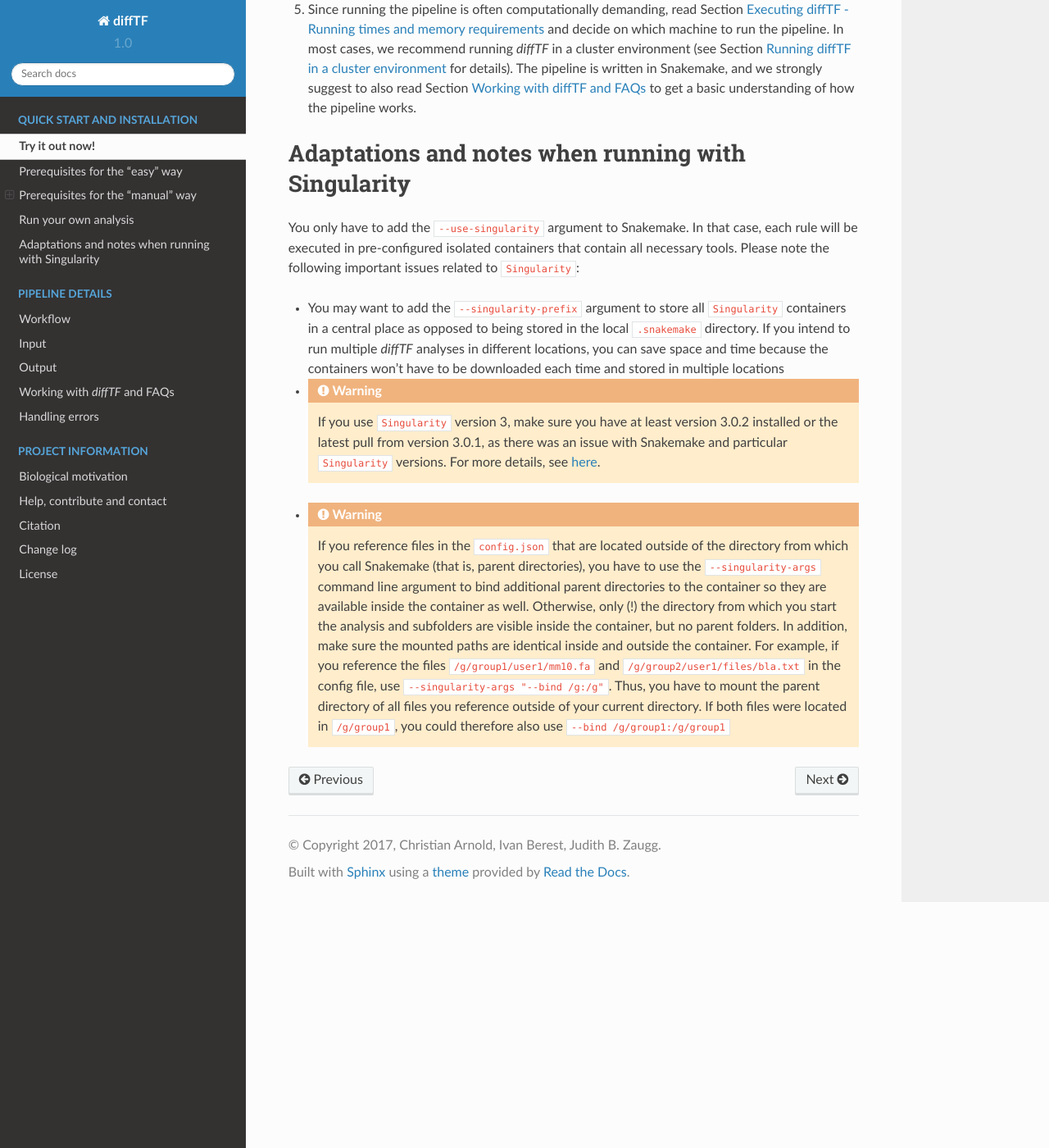
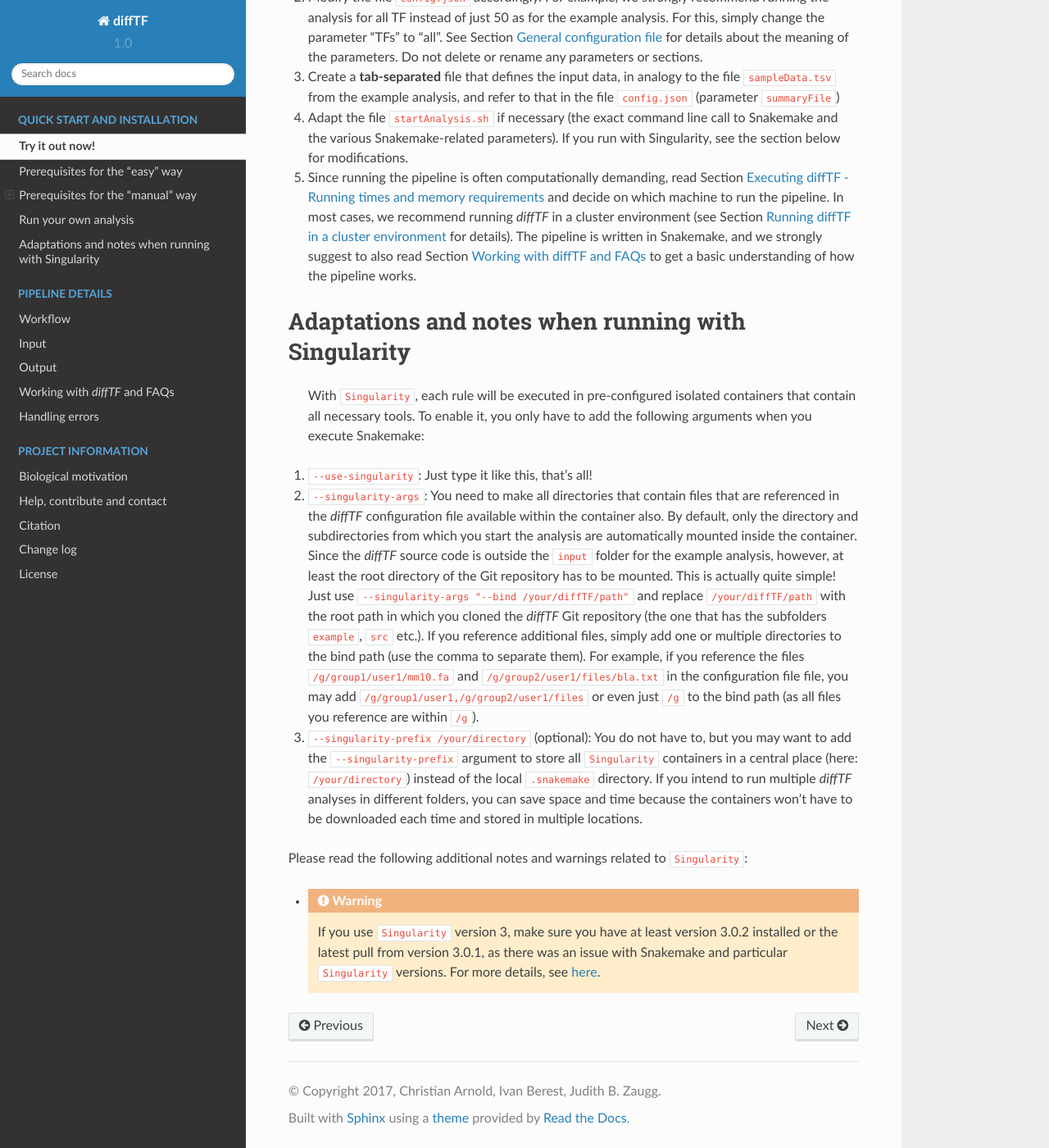
Before and after one commit to jfallmann/diffTF_Fork, a Sphinx documentation site: the page built from docs/chapter1.rst, in a window 1280 px wide and 1400 px high, scrolled down 3794 px. Shown: the whole window at 82% size. Built offline with Sphinx 7.4.7 and the Read the Docs theme 2.0.0, drawn with Linux system fonts in a browser that asks for light colours; some of the changed text lies outside the part shown.

Commit message:
Documentation updates

```diff
--- a/docs/chapter1.rst
+++ b/docs/chapter1.rst
@@ -7,7 +7,7 @@
 
 Principally, there are two ways of installing *diffTF* and the proper tools:
 
-1a. The "easy" way: Using ``Singularity`` and our preconfigured *diffTF* containers that contain all necessary tools, R, and R libraries
+1a. **The "easy" way**: Using ``Singularity`` and our preconfigured *diffTF* containers that contain all necessary tools, R, and R libraries
 
   You only need to install Snakemake (see below for details) and ``Singularity``. Snakemake supports Singularity in Versions >=2.4. You can check whether you already have ``Singularity`` installed by simply typing
 
@@ -19,7 +19,7 @@
 
   .. note:: Make to read the section :ref:`docs-singularityNotes` properly!
 
-1b. The "more complicated" way:  Install the necessary tools (*Snakemake*, *samtools*, *bedtools*, *Subread*, and *R* along with various packages).
+1b. **The "more complicated" way**:  Install the necessary tools (*Snakemake*, *samtools*, *bedtools*, *Subread*, and *R* along with various packages).
 
   .. note:: Note that all tools require Python 3.
 
@@ -40,7 +40,7 @@
 
   In addition, *R* is needed along with various packages (see below for details).
 
-2. Clone the Git repository:
+2. **Clone the Git repository:**
 
     .. code-block:: Bash
 
@@ -60,7 +60,7 @@
 
     Otherwise, consult the internet on how to best install Git for your system.
 
-3. To run the example analysis for 50 TF, simply perform the following steps:
+3. **To run the example analysis for 50 TF, simply perform the following steps:**
 
   * Change into the ``example/input`` directory within the Git repository
 
@@ -80,14 +80,26 @@
 
           sh startAnalysisDryRun.sh
 
-  * Once the dryrun is successful, start the analysis via the second helper script. If you want to include ``Singularity`` (which we strongly recommend), simply edit the file and add the ``--use-singularity`` command line argument in addition to the other arguments (see the Snakemake documentation and the section :ref:`docs-singularityNotes` for more details).
+  * Once the dryrun is successful, start the analysis via the second helper script.
+
+    .. code-block:: Bash
+
+      sh startAnalysis.sh
+
+    If you want to include ``Singularity`` (which we strongly recommend), simply edit the file and add the ``--use-singularity`` and ``--singularity-args`` command line arguments in addition to the other arguments (see the Snakemake documentation and the section :ref:`docs-singularityNotes` for more details).
+
+    Thus, the command you execute should look like this:
 
         .. code-block:: Bash
 
-          sh startAnalysis.sh
+          snakemake --snakefile ../../src/Snakefile --cores 2 --configfile config.json \
+           --use-singularity --singularity-args "--bind /your/diffTF/path"
 
-4. To run your own analysis, modify the files ``config.json`` and ``sampleData.ts``. See the instructions in the section `Run your own analysis`_ for more details.
-5. If your analysis finished successfully, take a look into the ``FINAL_OUTPUT`` folder within your specified output directory, which contains the summary tables and visualization of your analysis. If you received an error, take a look in Section :ref:`docs-errors` to troubleshoot.
+    Read in section :ref:`docs-singularityNotes` about the ``--bind`` option and what ``/your/diffTF/path`` means here , it is actually very easy!
+
+
+4. **To run your own analysis**, modify the files ``config.json`` and ``sampleData.tsv``. See the instructions in the section `Run your own analysis`_ for more details.
+5. **If your analysis finished successfully**, take a look into the ``FINAL_OUTPUT`` folder within your specified output directory, which contains the summary tables and visualization of your analysis. If you received an error, take a look in Section :ref:`docs-errors` to troubleshoot.
 
 .. _docs-prerequisites:
 
@@ -143,8 +155,14 @@
 
 Adaptations and notes when running with Singularity
 ============================================================
-You only have to add the ``--use-singularity`` argument to Snakemake. In that case, each rule will be executed in pre-configured isolated containers that contain all necessary tools. Please note the following important issues related to ``Singularity``:
+ With ``Singularity``, each rule will be executed in pre-configured isolated containers that contain all necessary tools.  To enable it, you only have to add the following arguments when you execute Snakemake:
 
-- You may want to add the ``--singularity-prefix`` argument to store all ``Singularity`` containers in a central place as opposed to being stored in the local ``.snakemake`` directory. If you intend to run multiple *diffTF* analyses in different locations, you can save space and time because the containers won't have to be downloaded each time and stored in multiple locations
+1. ``--use-singularity``: Just type it like this, that's all!
+
+2. ``--singularity-args``: You need to make all directories that contain files that are referenced in the *diffTF* configuration file available within the container also. By default, only the directory and subdirectories from which you start the analysis are automatically mounted inside the container. Since the *diffTF* source code is outside the ``input`` folder for the example analysis, however, at least the root directory of the Git repository has to be mounted. This is actually quite simple! Just use ``--singularity-args "--bind /your/diffTF/path"`` and replace ``/your/diffTF/path`` with the root path in which you cloned the *diffTF* Git repository (the one that has the subfolders ``example``, ``src`` etc.). If you reference additional files, simply add one or multiple directories to the bind path (use the comma to separate them). For example, if you reference the files ``/g/group1/user1/mm10.fa`` and ``/g/group2/user1/files/bla.txt`` in the configuration file file, you may add ``/g/group1/user1,/g/group2/user1/files`` or even just ``/g`` to the bind path (as all files you reference are within ``/g``).
+
+3. ``--singularity-prefix /your/directory`` (optional): You do not have to, but you may want to add the ``--singularity-prefix`` argument to store all ``Singularity`` containers in a central place (here: ``/your/directory``) instead of the local ``.snakemake`` directory. If you intend to run multiple *diffTF* analyses in different folders, you can save space and time because the containers won't have to be downloaded each time and stored in multiple locations.
+
+Please read the following additional notes and warnings related to ``Singularity``:
+
 - .. warning:: If you use ``Singularity`` version 3, make sure you have at least version 3.0.2 installed or the latest pull from version 3.0.1, as there was an issue with Snakemake and particular ``Singularity`` versions. For more details, see `here <https://bitbucket.org/snakemake/snakemake/issues/1017/snakemake-process-suspended-upon-execution>`_.
-- .. warning:: If you reference files in the ``config.json`` that are located outside of the directory from which you call Snakemake (that is, parent directories), you have to use the ``--singularity-args`` command line argument to bind additional parent directories to the container so they are available inside the container as well. Otherwise, only (!) the directory from which you start the analysis and subfolders are visible inside the container, but no parent folders. In addition, make sure the mounted paths are identical inside and outside the container. For example, if you reference the files ``/g/group1/user1/mm10.fa`` and ``/g/group2/user1/files/bla.txt`` in the config file, use ``--singularity-args "--bind /g:/g"``. Thus, you have to mount the parent directory of all files you reference outside of your current directory. If both files were located in ``/g/group1``, you could therefore also use ``--bind /g/group1:/g/group1``
```
